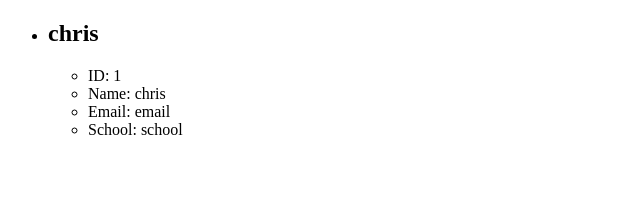
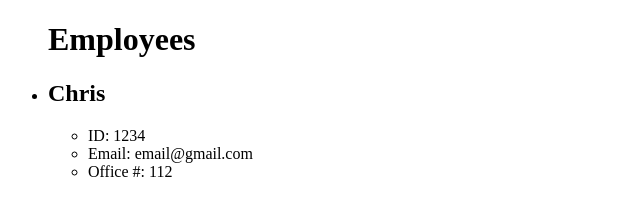
Before and after one commit to Clinery1/team_profile_generator, a website: page out.html in a window 1280 px wide. Shown: the whole page, without its empty margins (0-640 px from the left). Drawn offline with Linux system fonts and the light colour scheme.

Commit message:
Add README

```diff
--- a/out.html
+++ b/out.html
@@ -1 +1 @@
-<!DOCTYPE html><html><body><ul><li><h2>chris</h2><ul><li>ID: 1</li><li>Name: chris</li><li>Email: email</li><li>School: school</li></ul></li></ul></body></html>
+<!DOCTYPE html><html><body><ul><h1>Employees</h1><li><h2>Chris</h2><ul><li>ID: 1234</li><li>Email: email@gmail.com</li><li>Office #: 112</li></ul></li></ul></body></html>
```
Also changed, not shown: README.md (added).
